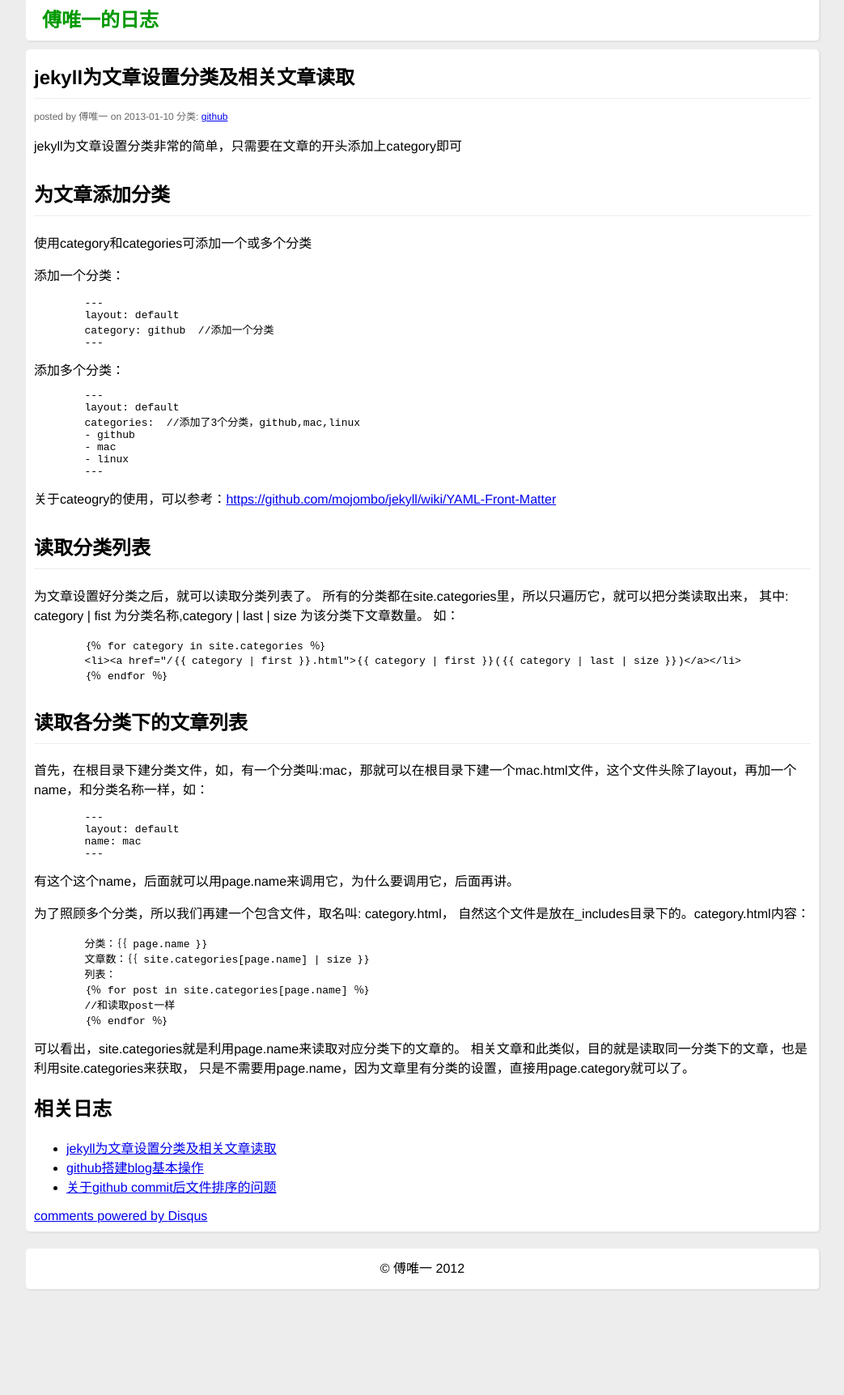
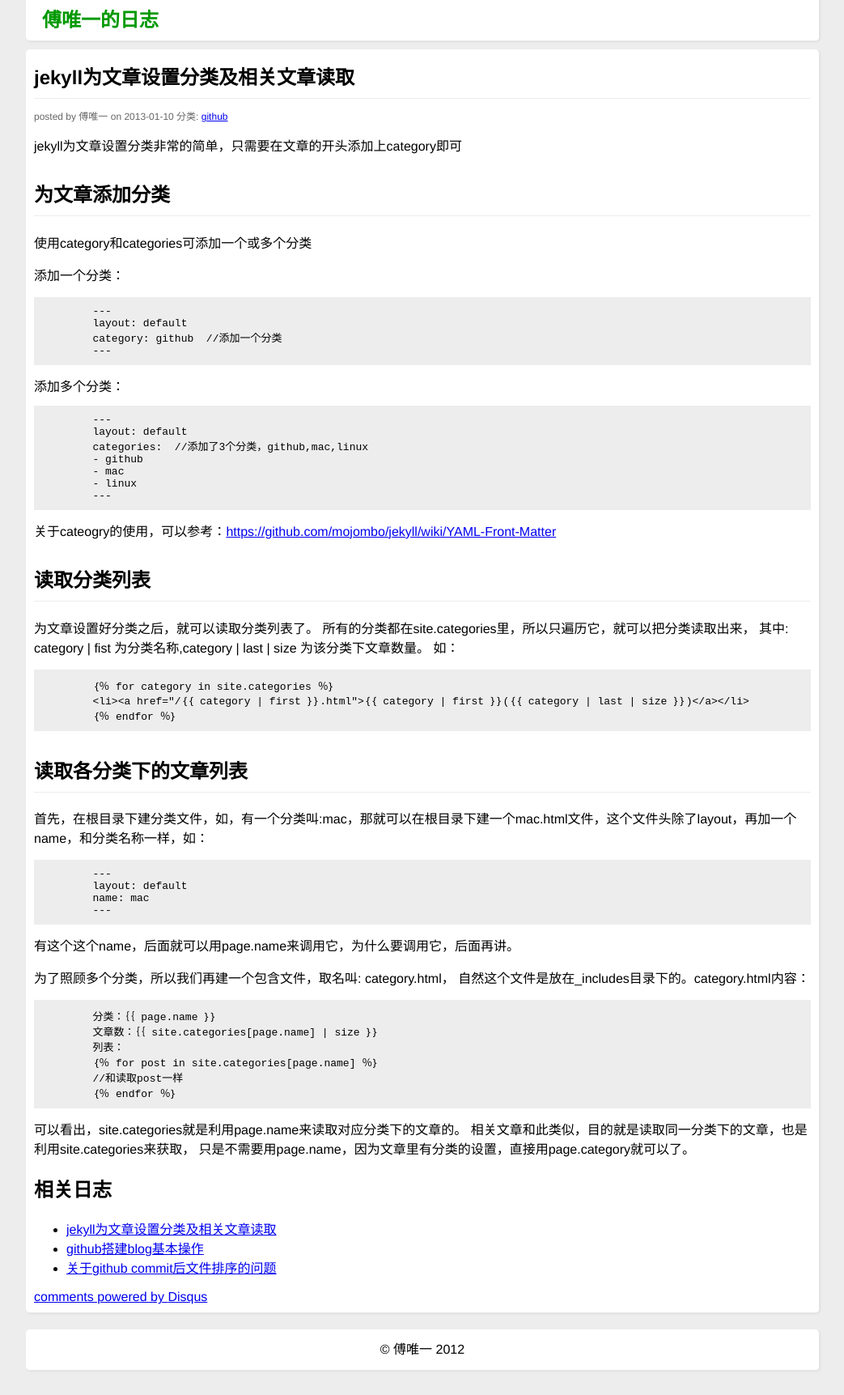
Before and after one commit to yuiitsu/logs, a Jekyll site: the page built from _posts/2013-01-10-jekyll-category.html, in a window 1280 px wide. Shown: the whole page at 81% size, without its empty margins (118-1161 px from the left). Built offline with Jekyll 4.4.1, drawn with Linux system fonts in a browser that asks for light colours; comment, search, counter and statistics services are not loaded; before the commit the page ends 1623 px from its top, so only the background shows below that.

Commit message:
update css post

```diff
--- a/css/common.css
+++ b/css/common.css
@@ -17,7 +17,7 @@ h2.first_title a{color:#000;text-decoration: none;}
 h2.first_title a:hover{color:#009900;}
 .posted_info{font-size:12px;color:#666;}
 .content_h2{padding:10px 0px 10px 0px;border-bottom:1px solid #ededed;}
-.content_pre{overflow:auto;}
+.content_pre{overflow:auto;background:#ededed;padding:10px;}
 .page{color:#666;text-decoration:none;}
 .page:hover{color:#009900;}
 .news{}
```
